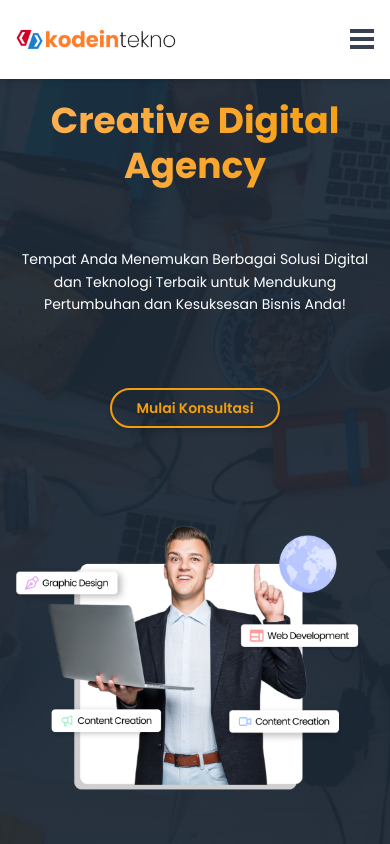
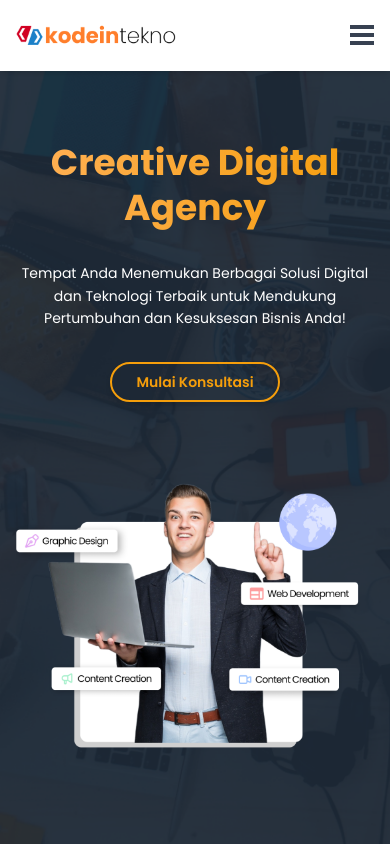
Before and after one commit to kodeintekno/web-kodeintekno, a Next.js app: page / in a window 390 px wide. Shown: the top 844 px of the page. Built offline with nearby package versions, Linux system fonts and the light colour scheme.

Commit message:
fix responsive

```diff
--- a/src/components/Hero.tsx
+++ b/src/components/Hero.tsx
@@ -9,12 +9,12 @@ const Hero = () => {
       id="hero"
       style={{ backgroundImage: `url(${heroBg.src})` }}
     >
-      <div className="container mx-auto px-4 md:px-8 py-8 grid grid-cols-1 lg:grid-cols-2 items-center gap-10 lg:gap-20">
+      <div className="container mx-auto px-4 md:px-8 py-8 grid grid-cols-1 lg:grid-cols-2 items-center gap-6 lg:gap-20">
         {/* Left Section */}
-        <div className={`text-center lg:text-left text-white space-y-2`}>
+        <div className={`text-center lg:text-left text-white `}>
           <h1 className={`${styles.heroHeadText} `}>Creative Digital Agency</h1>
 
-          <p className={`${styles.paragrafText}`}>
+          <p className={`${styles.paragrafText} pb-8 sm:pb-16`}>
             Tempat Anda Menemukan Berbagai Solusi Digital dan Teknologi Terbaik
             untuk Mendukung Pertumbuhan dan Kesuksesan Bisnis Anda!
           </p>
--- a/src/components/Navbar.tsx
+++ b/src/components/Navbar.tsx
@@ -15,7 +15,7 @@ const Navbar = () => {
 
   return (
     <nav className="bg-white shadow-md fixed inset-x-0 z-20">
-      <div className="container mx-auto px-4 flex justify-between items-center py-6">
+      <div className="container mx-auto px-4 flex justify-between items-center py-5">
         {/* Logo */}
         <div className="flex items-center max-w-40">
           <Link
--- a/src/components/Service.tsx
+++ b/src/components/Service.tsx
@@ -38,7 +38,7 @@ const Service = () => {
       style={{ backgroundImage: `url(${serviceBg.src})` }}
     >
       <h1 className={` ${styles.heroHeadText}`}>Layanan Kami</h1>
-      <p className={`${styles.paragrafText} text-white text-center`}>
+      <p className={`${styles.paragrafText} text-white text-center pb-8`}>
         Kami menyediakan berbagai layanan digital terpadu yang dirancang untuk
         mendukung perkembangan bisnis Anda, mulai dari pengembangan website
         hingga pemasaran digital.
--- a/src/components/styles.ts
+++ b/src/components/styles.ts
@@ -1,10 +1,10 @@
 export const styles = {
   heroHeadText:
-    "text-4xl md:text-6xl lg:text-7xl font-bold bg-gradient-to-r from-[#ffb158] to-[#f59e0b] text-transparent bg-clip-text leading-tight pb-5",
+    "text-4xl md:text-6xl lg:text-7xl font-bold bg-gradient-to-r from-[#ffb158] to-[#f59e0b] text-transparent bg-clip-text leading-tight pb-8",
   heroSubText1:
     "font-medium text-white lg:text-[50px] sm:text-[40px] xs:text-[30px] text-[20px] lg:leading-[60px]",
   heroSubText2:
     "font-medium lg:text-[30px] sm:text-[25px] xs:text-[20px] text-[14px] lg:leading-[32px]",
   paragrafText:
-    "text-sm md:text-base lg:text-lg max-w-full md:max-w-[80%] lg:max-w-[90%] mx-auto lg:mx-0 leading-relaxed lg:leading-9 pt-8 pb-16",
+    "text-sm md:text-base lg:text-lg max-w-full md:max-w-[80%] lg:max-w-[90%] mx-auto lg:mx-0 leading-relaxed lg:leading-9",
 };
```
